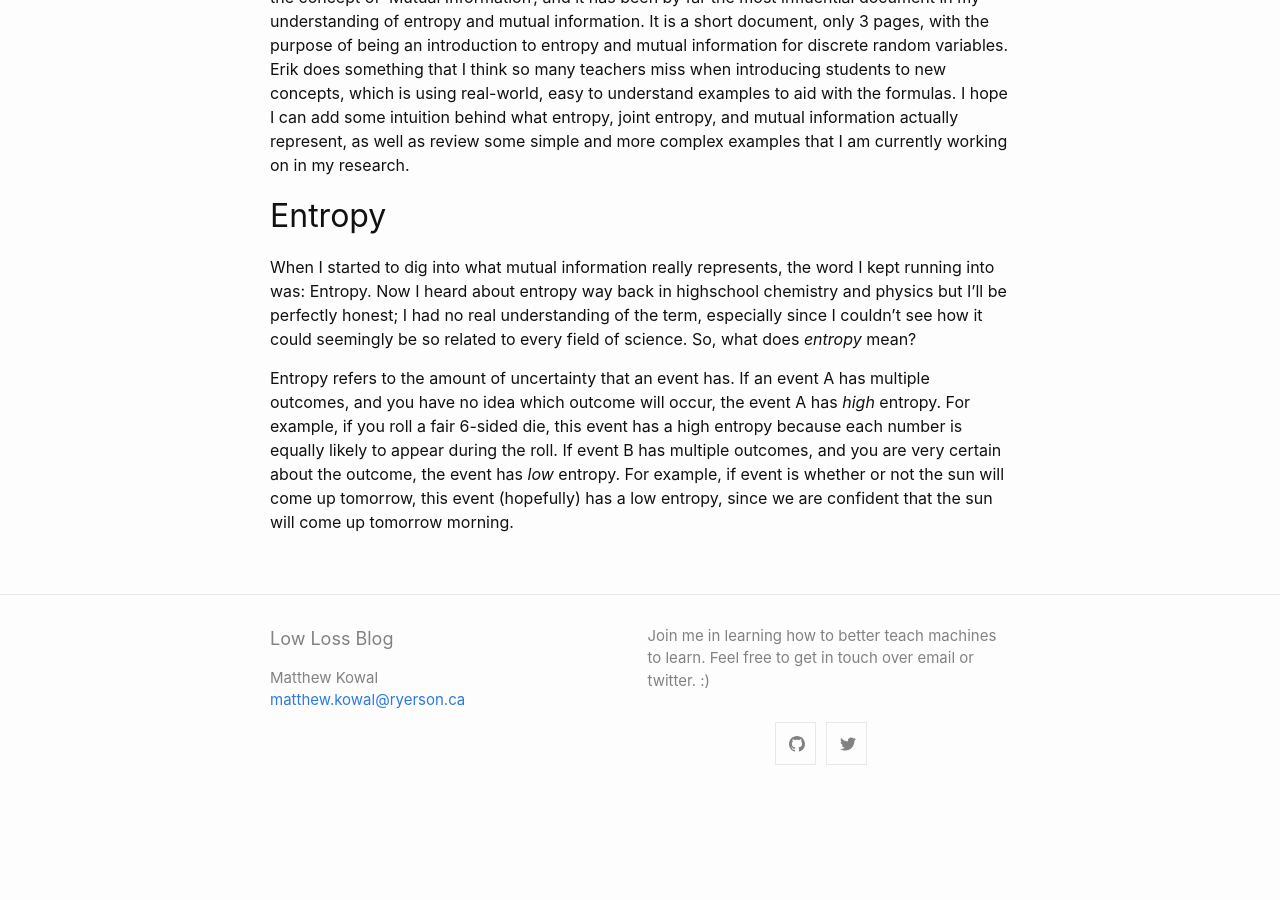
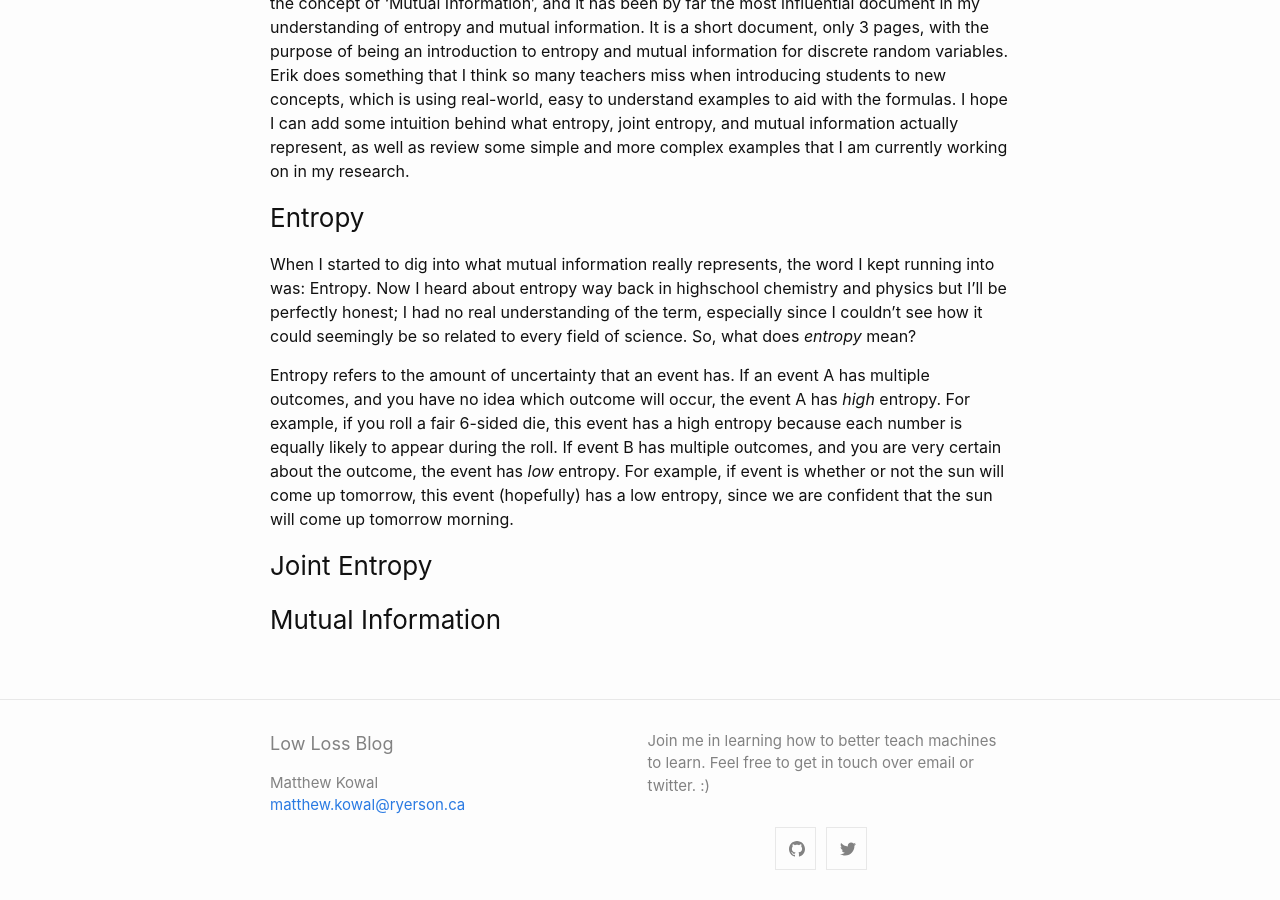
Before and after one commit to MKowal2/MKowal4.github.io, a Jekyll site: the page built from _posts/2020-01-19-Entropy-and-Mutual-Information:-A-Brief-Review.md, in a window 1280 px wide and 900 px high, scrolled down 593 px. Built offline with Jekyll 4.4.1, drawn with Linux system fonts in a browser that asks for light colours; our own code applies the rules of GitHub Pages for plain Markdown files; before the commit the page ends 1388 px from its top, so only the background shows below that.

Commit message:
Update 2020-01-19-Entropy-and-Mutual-Information:-A-Brief-Review.md

```diff
--- a/_posts/2020-01-19-Entropy-and-Mutual-Information:-A-Brief-Review.md
+++ b/_posts/2020-01-19-Entropy-and-Mutual-Information:-A-Brief-Review.md
@@ -1,11 +1,17 @@
 Hi there! This is the innagural post for the Low Loss Blog, a place where I document my attempts to become a better researcher and try to understand the reasons why the neural networks I am training aren't (or are!) learning what they are supposed to. I am hoping that people reading this can learn from the the gaps in my own knowledge that I have (fingers crossed) filled in. To read this blog, I assume an undergraduate level of understanding in probability, calculus, and linear algebra. However if you don't have this background, I hope that the intuition I give along with the mathematical formalisms can also aid you in your understanding of these concepts as all concepts I will cover in this blog will have tangible implecations outside of the realm of theoretical mathematics.
 
-# Understanding Mutual Information
+## Understanding Mutual Information
 
 For this post I hope to accomplish a few different things. I will review a brilliant [document](https://people.cs.umass.edu/~elm/Teaching/370_F09/mutInf.pdf) put together by Erik G. Learned-Miller. I found this document when attempting to better understand the concept of 'Mutual Information', and it has been by far the most influential document in my understanding of entropy and mutual information. It is a short document, only 3 pages, with the purpose of being an introduction to entropy and mutual information for discrete random variables. Erik does something that I think so many teachers miss when introducing students to new concepts, which is using real-world, easy to understand examples to aid with the formulas. I hope I can add some intuition behind what entropy, joint entropy, and mutual information actually represent, as well as review some simple and more complex examples that I am currently working on in my research.
 
-## Entropy
+### Entropy
 
 When I started to dig into what mutual information really represents, the word I kept running into was: Entropy. Now I heard about entropy way back in highschool chemistry and physics but I'll be perfectly honest; I had no real understanding of the term, especially since I couldn't see how it could seemingly be so related to every field of science. So, what does *entropy* mean?
 
 Entropy refers to the amount of uncertainty that an event has. If an event A has multiple outcomes, and you have no idea which outcome will occur, the event A has *high* entropy. For example, if you roll a fair 6-sided die, this event has a high entropy because each number is equally likely to appear during the roll. If event B has multiple outcomes, and you are very certain about the outcome, the event has *low* entropy. For example, if event is whether or not the sun will come up tomorrow, this event (hopefully) has a low entropy, since we are confident that the sun will come up tomorrow morning.
+
+
+### Joint Entropy
+
+
+### Mutual Information
```
